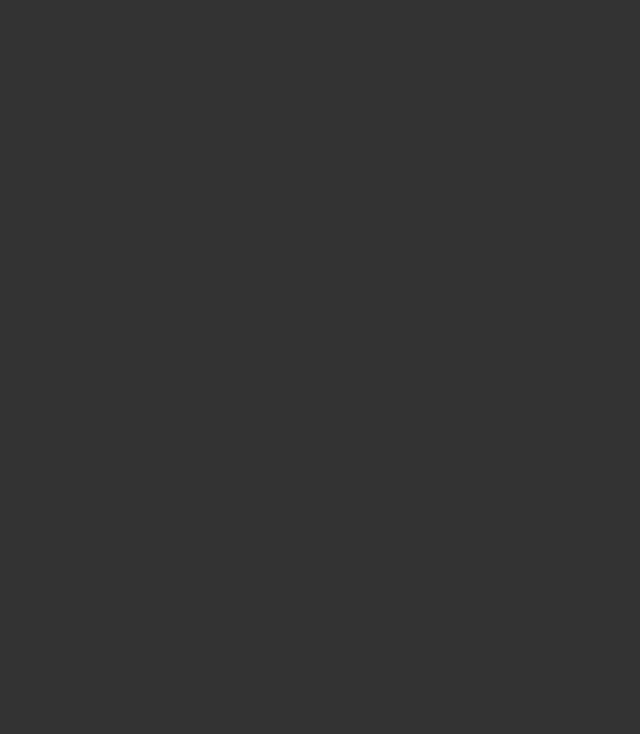
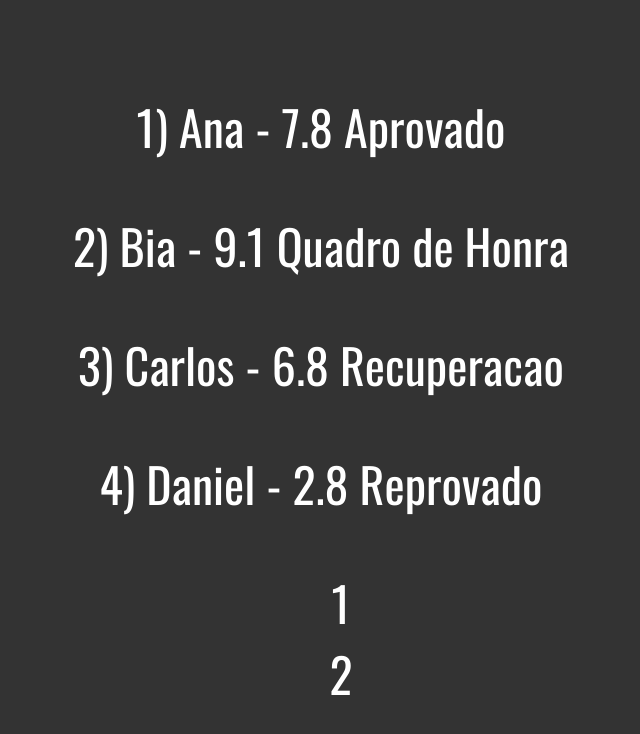
Before and after one commit to DaviJust/Vue_Treinamento, a website: page exercicios/ifFor.html in a window 1280 px wide. Shown: the whole page, without its empty margins (319-959 px from the left). Drawn offline with Linux system fonts and the light colour scheme.

Commit message:
Exercicios
Adicionando estilo, entendendo condicional e template

```diff
--- a/exercicios/ifFor.html
+++ b/exercicios/ifFor.html
@@ -7,9 +7,32 @@
     <script src="/js/vue.min.js"></script>
 </head>
 <body class="exercicio">
-
+<div id="app">
+    <p v-for="(aluno, i) in alunos">
+        {{i+1}}) {{aluno.nome}} - {{aluno.nota}}
+        <span v-if="aluno.nota >= 9">Quadro de Honra</span>
+        <span v-else-if="aluno.nota >= 7">Aprovado</span>
+        <span v-else-if="aluno.nota >= 3">Recuperacao</span>
+        <span v-else>Reprovado</span>
+    </p>
+    <ul style="list-style:  none;">
+        <li v-for="n in 8">
+        <span v-show="n <= 2">{{n}}</span>
+    </li>
+    </ul>
+</div>
     <script>
-        // ...
+        new Vue({
+            el:"#app",
+            data: {
+                alunos: [
+                    {nome: "Ana", nota: 7.8},
+                    {nome: "Bia", nota: 9.1},
+                    {nome: "Carlos", nota: 6.8},
+                    {nome: "Daniel", nota: 2.8}
+                ]
+            }
+        })
     </script>
 </body>
 </html>
```
Also changed, not shown: exercicios/estilo.html (+10 -2 lines), exercicios/template.html (+16 -2 lines).
